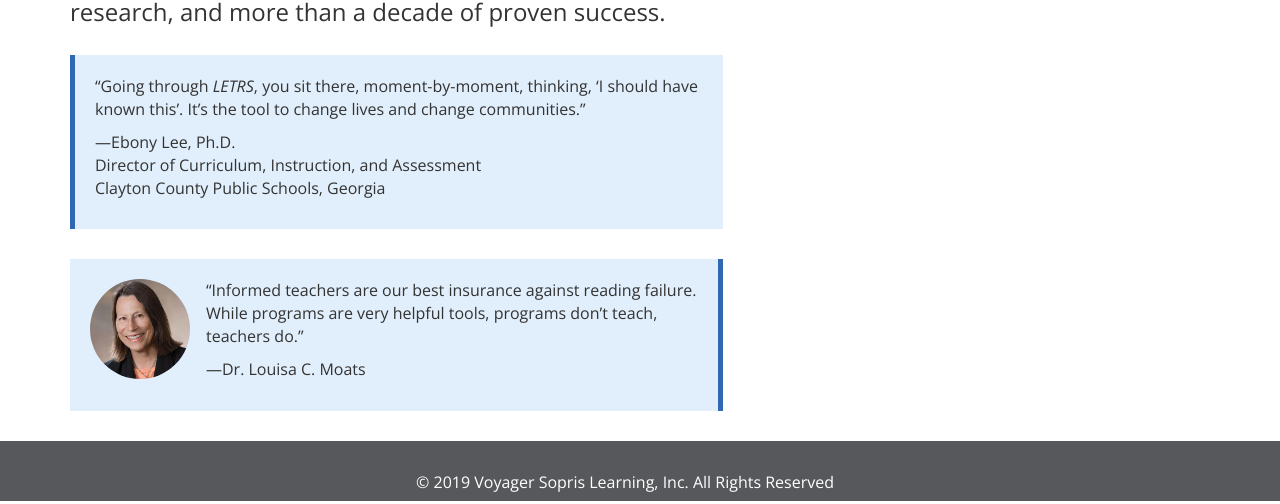
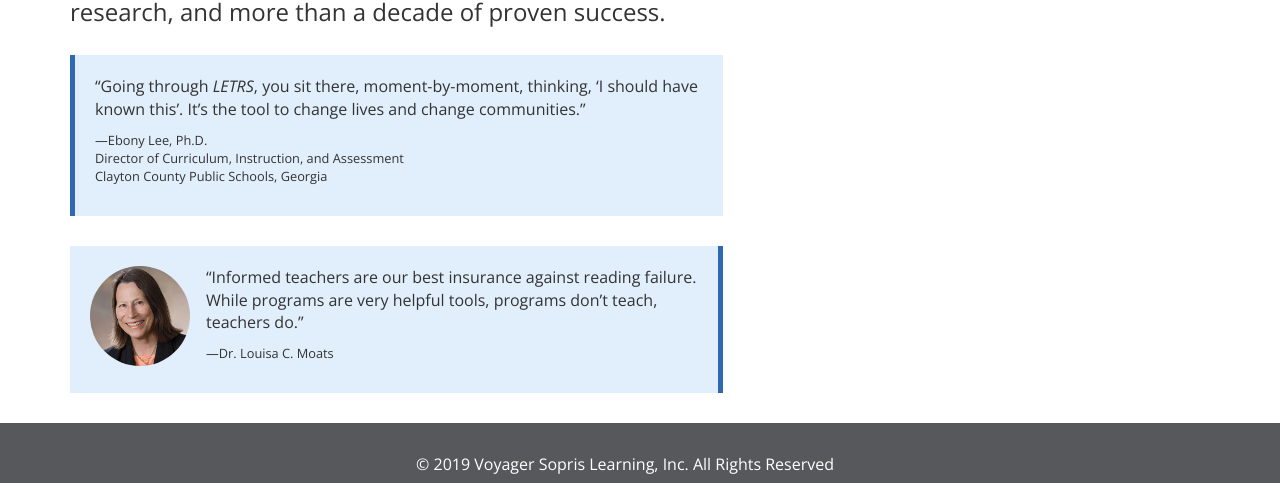
Before and after one commit to scottbickell/vsl-letrs-ad, a plain HTML site: page index.html in a window 1280 px wide. Shown: the part 1967-2471 px from the top of the page. Drawn offline with nearby package versions, Linux system fonts and the light colour scheme; a script that the page names is missing.

Commit message:
Change stylesheet name to prevent caching issues with client review

```diff
--- a/css/styles.css
+++ b/css/style.css
@@ -214,6 +214,10 @@ h3.letrs-video {
     margin: 0 1em 1em 0;
 }
 
+p.quote-author {
+    font-size: .8em;
+}
+
 /****************************
 UNDER 1200
 ****************************/
--- a/index.html
+++ b/index.html
@@ -14,7 +14,7 @@
     <link href="https://stackpath.bootstrapcdn.com/bootstrap/3.4.0/css/bootstrap.min.css" rel="stylesheet">
 
     <!-- Custom CSS -->
-    <link href="css/styles.css" rel="stylesheet">
+    <link href="css/style.css" rel="stylesheet">
 
     <link href="https://fonts.googleapis.com/css?family=Open+Sans:300,300i,400,400i,700" rel="stylesheet">
 
@@ -159,7 +159,7 @@
                 <div class="quote-container left-border">
                     <p>&ldquo;Going through <em>LETRS</em>, you sit there, moment-by-moment, thinking, ‘I should
                         have known this&rsquo;. It’s the tool to change lives and change communities.&rdquo;</p>
-                        <p>—Ebony Lee, Ph.D.<br>
+                        <p class="quote-author">—Ebony Lee, Ph.D.<br>
                             Director of Curriculum, Instruction, and Assessment<br>
                             Clayton County Public Schools, Georgia</p>
                 </div>
@@ -168,7 +168,7 @@
                     <p>&ldquo;Informed teachers are our best insurance against reading
                         failure. While programs are very helpful tools, programs
                         don’t teach, teachers do.&rdquo;</p>
-                        <p>—Dr. Louisa C. Moats</p>
+                        <p class="quote-author">—Dr. Louisa C. Moats</p>
                 </div>
             </div>
             <div class="col-md-5 right-col">
```
